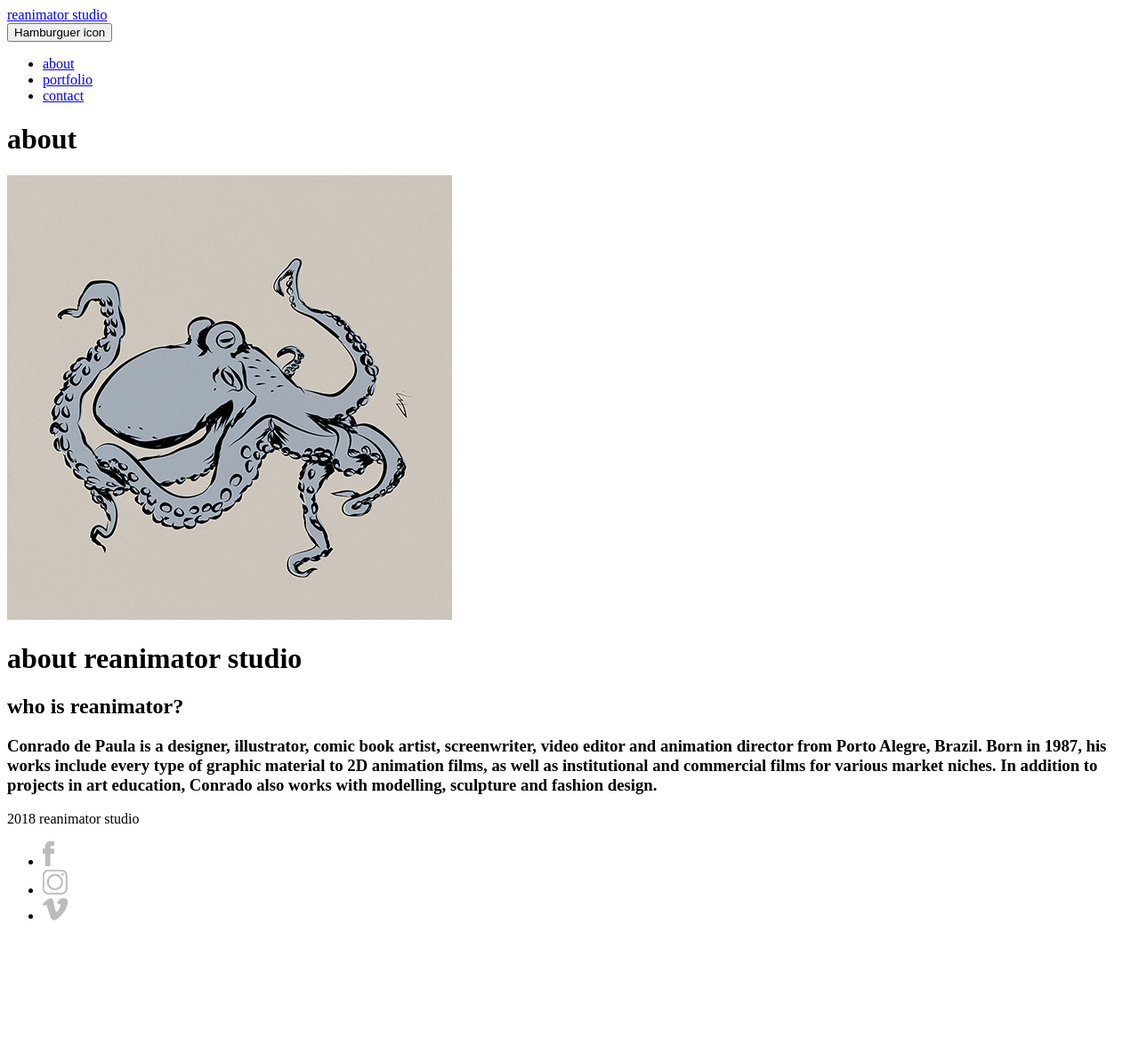
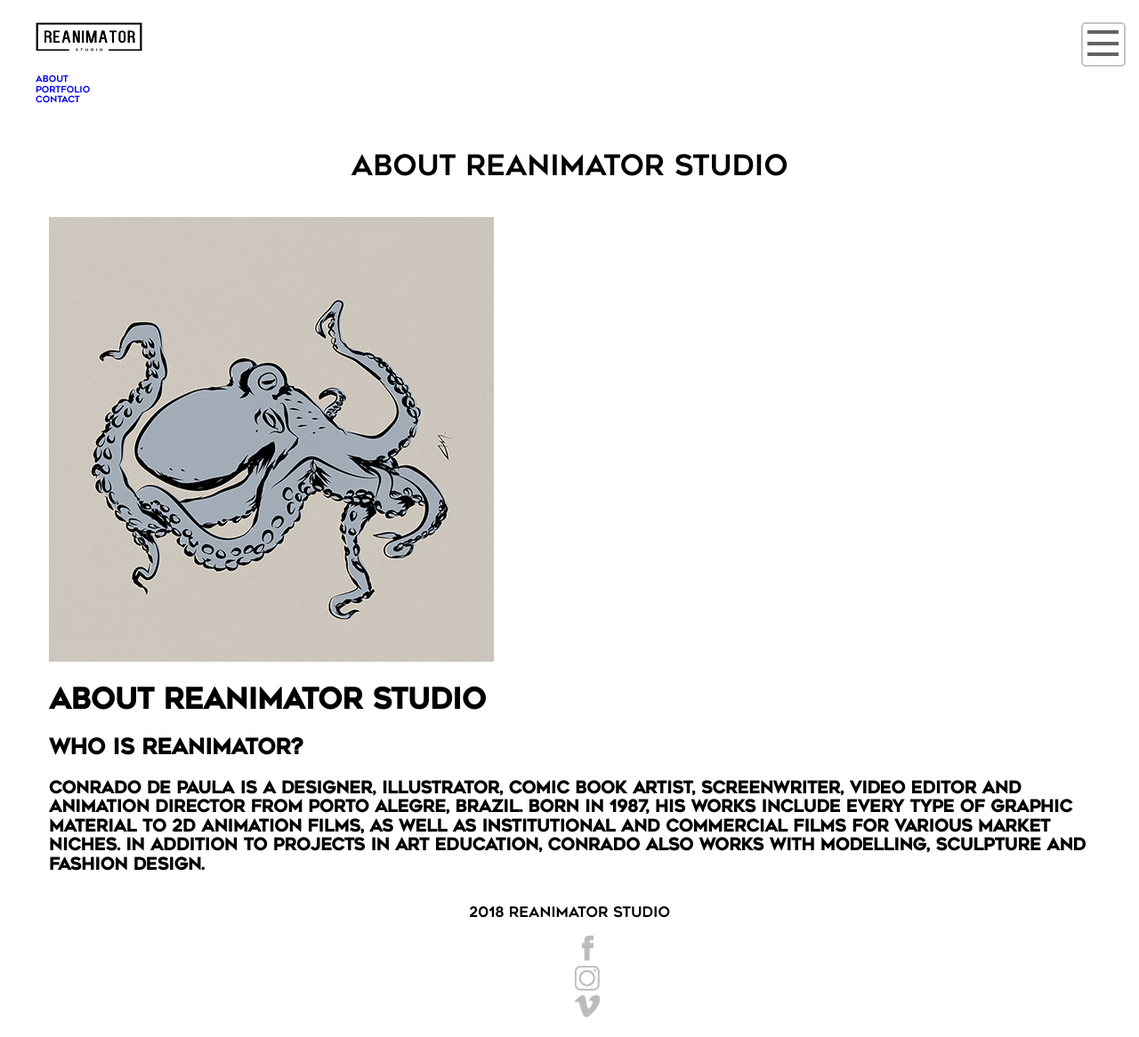
Before and after one commit to JuniorSelister/reanimatorstudio, a PHP site: page /about.html in a window 1280 px wide. Shown: the whole page at 89% size. Before the commit the page ends 1035 px from the top, so only its background shows below. Run offline with PHP 8.4, Linux system fonts and the light colour scheme; style sheets or scripts are compiled from the project's sources.

Commit message:
files added and modified

```diff
--- a/about.html
+++ b/about.html
@@ -5,37 +5,42 @@
     <meta http-equiv="X-UA-Compatible" content="IE=edge">
     <title>About</title>
     <meta name="viewport" content="width=device-width, initial-scale=1">
-    <link rel="stylesheet" type="text/css" media="screen" href="main.css" />
+    <link rel="stylesheet" href="css/style.css" />
+    <link rel="stylesheet" href="css/normalize.css" />
     <script src="main.js"></script>
 </head>
 <body>
     <header class="header">
         <div class="container"> <!-- Start Header Container-->
-            <a href="index.html">reanimator studio</a></h1>
+            <h1 class="logo"><a href="index.html">reanimator studio</a></h1>
             <nav class="main-menu main-menu__btn--closed">
                 <button class="main-menu__btn main-menu__close">Hamburguer icon</button>
                 <ul class="main-menu__list">
-                    <li><a class="main-menu__item" href="about.html">about</a></li>
-                    <li><a class="main-menu__item" href="index.html">portfolio</a></li>
-                    <li><a class="main-menu__item" href="contact.html">contact</a></li>
+                    <li class="main-menu__item"><a class="main-menu__anchor" href="about.html">about</a></li>
+                    <li class="main-menu__item"><a class="main-menu__anchor" href="index.html">portfolio</a></li>
+                    <li class="main-menu__item"><a class="main-menu__anchor" href="contact.html">contact</a></li>
                 </ul>
             </nav>
         </div> <!-- End Header Container-->
     </header>
-    <h1 class="main-title">about</h1>
-
-    <img src="img/IMAGE ABOUT 500px.jpg" alt="about_me">
-    <h1>about reanimator studio</h1>
-    <h2>who is reanimator?</h2>
-    <h3>Conrado de Paula is a designer, illustrator, comic book artist, screenwriter, video editor and animation director from Porto Alegre, Brazil. Born in 1987, his works include every type of graphic material to 2D animation films, as well as institutional and commercial films for various market niches. In addition to projects in art education, Conrado also works with modelling, sculpture and fashion design.</h3>
-
+    <main>
+        <div class="container">
+            <h1 class="main-title">about reanimator studio</h1>
+            <article class="content-page">
+                <img class="content-page__img" src="img/IMAGE ABOUT 500px.jpg" alt="about_me">
+                <h1 class="content-page__title">about reanimator studio</h1>
+                <h2 class="content-page__subtitle">who is reanimator?</h2>
+                <h3 class="content-page__info">Conrado de Paula is a designer, illustrator, comic book artist, screenwriter, video editor and animation director from Porto Alegre, Brazil. Born in 1987, his works include every type of graphic material to 2D animation films, as well as institutional and commercial films for various market niches. In addition to projects in art education, Conrado also works with modelling, sculpture and fashion design.</h3>
+            </article>
+        </div>
+    </main>
     <footer class="footer">
         2018 reanimator studio
         <div class="footer__column">
             <ul class="footer__list-links">
-                <li><a href="https://www.facebook.com/depaula.conrado" target="_blank"><img src="img/facebook_icon.png" alt="face_icon"></a></li>
-                <li><a href="https://www.instagram.com/reanimatorstudio/" target="_blank"><img src="img/instagram_icon.png" alt="insta_icon"></a></li>
-                <li><a href="https://vimeo.com/reanimatorstudio" target="_blank"><img src="img/vimeo_icon.png" alt="vimeo_icon"></a></li>
+                <li class="footer_list"><a href="https://www.facebook.com/depaula.conrado" target="_blank"><img src="img/facebook_icon.png" alt="face_icon"></a></li>
+                <li class="footer_list"><a href="https://www.instagram.com/reanimatorstudio/" target="_blank"><img src="img/instagram_icon.png" alt="insta_icon"></a></li>
+                <li class="footer_list"><a href="https://vimeo.com/reanimatorstudio" target="_blank"><img src="img/vimeo_icon.png" alt="vimeo_icon"></a></li>
             </ul>
         </div>
     </footer>
--- a/css/style.css
+++ b/css/style.css
@@ -1,14 +1,61 @@
 body{
     font-family: Geometos;
+    font-weight: 500;
+}
+
+img{
+    max-width: 100%;
+    height: auto;
 }
 
 /* Font to page */
 @font-face {
     font-family: Geometos;
-    src: url('fonts/Geometos.ttf');
+    src: url('../fonts/Geometos.ttf');
 }
 
 /* header begin */
+.header{
+    background-color: #fff;
+    padding: 15px;
+}
+
+.logo{
+    background-image: url('../img/logo_small_ed.png');
+    background-repeat: no-repeat;
+    display: block;
+    width: 120px;
+    height: 53px;
+    text-indent: -9999px;
+    margin: 0;
+}
+
+.main-menu__btn{
+    display: block;
+    width: 50px;
+    height: 50px;
+    text-indent: -9999px;
+    background-color: #fff;
+    background-image: url('../img/mainmenu-btn.png');
+    background-repeat: no-repeat;
+    background-position: 5px 5px;
+    border-color: #c4c4c4;
+    border-style: solid;
+    border-radius: 5px;
+    cursor: pointer;
+    position: absolute;
+    top: 25px;
+    right: 15px;
+}
+
+.main-menu__btn--close{
+    background-position: -48px 7px;
+}
+
+.main-menu__list{
+    padding: 0;
+}
+
 .main-menu__anchor{
     text-decoration: none;
 }
@@ -16,6 +63,7 @@ body{
 .main-menu__item{
     font-size: 10px;
     text-transform: uppercase;
+    list-style: none;
     list-style-type: none;
 }
 
@@ -23,20 +71,47 @@ body{
 /* header end */
 
 /* body begin */
+.container{
+    max-width: 1200px;
+    margin: 0 auto;
+}
+
 .main-title{
     text-transform: uppercase;
     text-align: center;
+    font-weight: 500;
 }
 
 .item_lista{
     font-size: 18px;
     text-transform: capitalize;
+    font-weight: 500;
 }
 
 .item_image{
     width: 400px;
     height: 400px;
 }
+
+/* form begin*/
+.form{
+    background-color: #efecec;
+    margin-left: -15px;
+    margin-right: -15px;
+    padding: 15px;
+    box-shadow: 0 0 5px #989898;
+
+}
+
+/* form end */
+
+/* article begin */
+.content-page{
+    padding: 15px;
+
+}
+
+/* article end */
 
 /* body end */
 
@@ -46,6 +121,7 @@ body{
 
 }
 .footer_list{
+    background-size: cover;
     list-style-type: none;
 }
 /* footer end */
--- a/sass/abstracts/_colors.scss
+++ b/sass/abstracts/_colors.scss
@@ -0,0 +1,2 @@
+$color-item: #000;
+$color-read: #3a3a3a;
--- /dev/null
+++ b/sass/layout/_container.scss
@@ -0,0 +1,4 @@
+.container{
+    max-width: 1200px;
+    margin: 0 auto;
+}
--- a/sass/style.scss
+++ b/sass/style.scss
@@ -0,0 +1,17 @@
+//abstract
+@import 'abstracts/_colors';
+
+//base
+@import 'base/_fonts';
+@import 'base/_my-reset';
+@import 'base/_normalize';
+
+//layout
+@import 'layout/_container';
+@import 'layout/_footer';
+@import 'layout/_header';
+
+//pages
+@import 'pages/_about';
+@import 'pages/_contact';
+@import 'pages/_index';
```
Also changed, not shown: contact.html (+30 -9 lines), index.html (+9 -5 lines), css/normalize.css (added), img/logo_small_ed.png (added), img/mainmenu-btn.png (added), sass/layout/_footer.scss (added), sass/layout/_header.scss (added).
